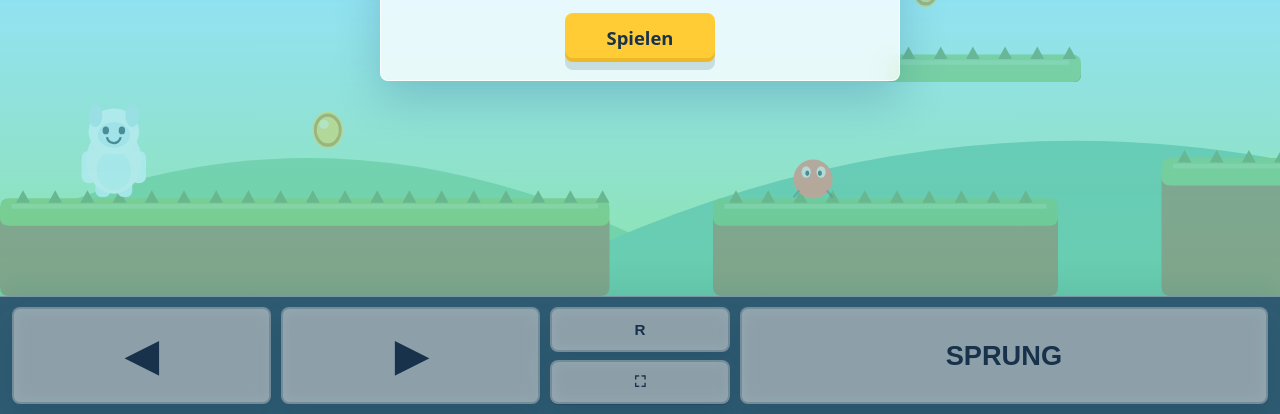
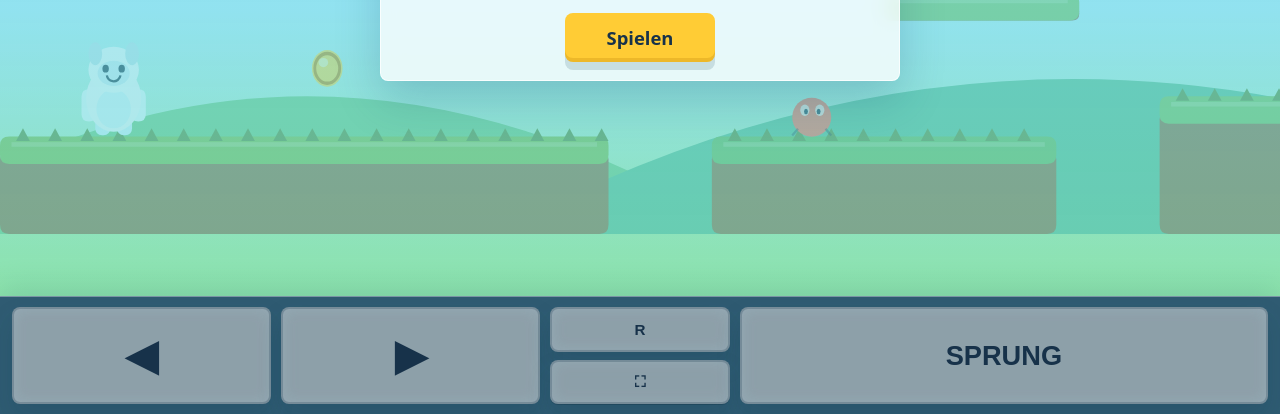
Before and after one commit to r0brt/sandros-jump-and-run, a plain HTML site: page index.html in a window 1280 px wide. Shown: the part 386-800 px from the top of the page. Drawn offline with Linux system fonts and the light colour scheme.

Commit message:
fix: keep mobile playfield above controls

```diff
--- a/index.html
+++ b/index.html
@@ -416,6 +416,7 @@
     let viewWidth = 320;
     let viewHeight = 240;
     let mobileControlsHeight = 0;
+    let mobilePlayfieldPadding = 0;
 
     const input = {
       left: false,
@@ -495,8 +496,10 @@
       const viewport = getViewportSize();
       const isMobile = isMobileLayout();
       mobileControlsHeight = isMobile ? clamp(Math.round(viewport.height * 0.24), 78, 118) : 0;
+      mobilePlayfieldPadding = isMobile ? clamp(Math.round(viewport.height * 0.12), 34, 62) : 0;
       viewWidth = Math.max(320, viewport.width);
       viewHeight = Math.max(220, viewport.height - mobileControlsHeight);
+      const safePlayfieldHeight = Math.max(180, viewHeight - mobilePlayfieldPadding);
 
       document.documentElement.style.setProperty("--app-height", viewport.height + "px");
       document.documentElement.style.setProperty("--mobile-control-height", mobileControlsHeight + "px");
@@ -506,8 +509,9 @@
       canvas.style.width = viewWidth + "px";
       canvas.style.height = viewHeight + "px";
       ctx.setTransform(dpr, 0, 0, dpr, 0, 0);
-      scale = clamp(Math.min(viewWidth / 520, viewHeight / CONFIG.baseHeight), 0.68, 1.15);
-      worldTopOffset = Math.max(0, viewHeight / scale - CONFIG.worldHeight);
+      const minimumScale = isMobile ? 0.42 : 0.68;
+      scale = clamp(Math.min(viewWidth / 520, safePlayfieldHeight / CONFIG.baseHeight), minimumScale, 1.15);
+      worldTopOffset = Math.max(0, safePlayfieldHeight / scale - CONFIG.worldHeight);
       updateCamera();
     }
 
@@ -1081,6 +1085,7 @@
           viewWidth,
           viewHeight,
           mobileControlsHeight,
+          mobilePlayfieldPadding,
           isMobileLayout: isMobileLayout(),
           fullscreenSupported: !fullscreenButton.hidden
         };
```
